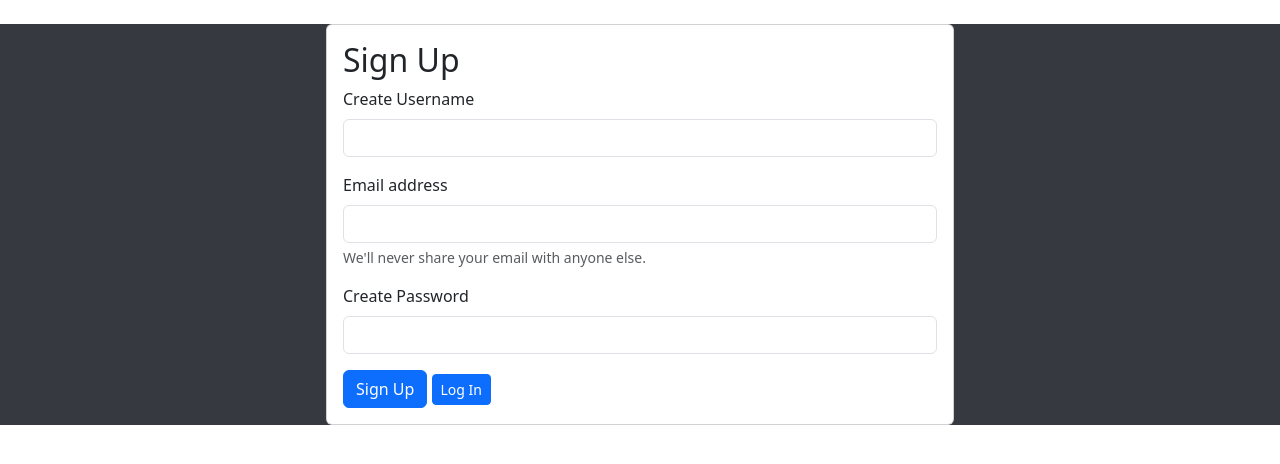
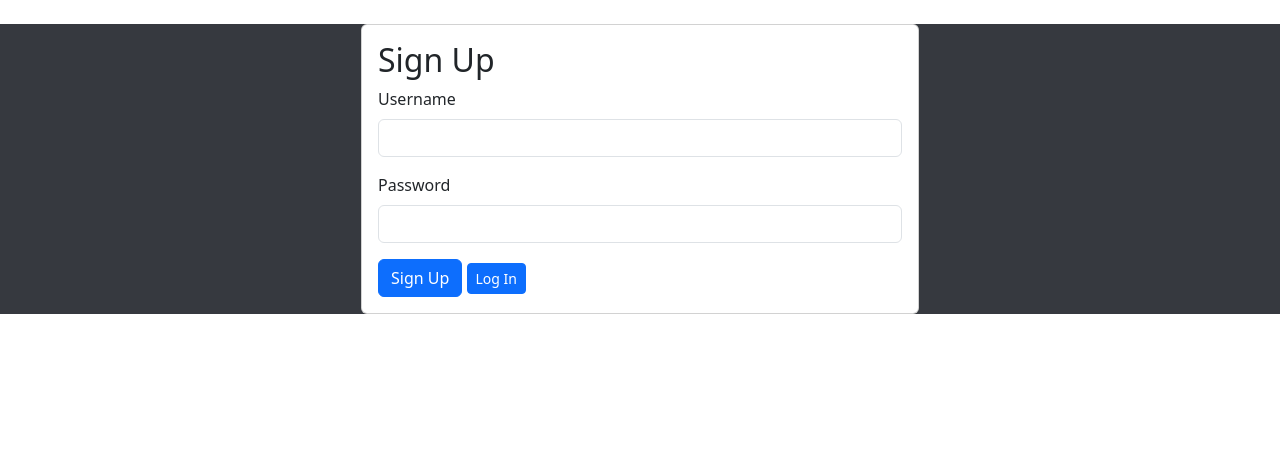
Before and after one commit to kevinpatto/ChatterBox, a Node project: template views/signup.handlebars in a window 1280 px wide. Shown: the part 56-520 px from the top of the page. Run offline with Node 20 templates, Linux system fonts and the light colour scheme; the template is opened without the code that fills it, so the values that code supplies are empty; some libraries are stand-ins or nearby versions.

Commit message:
same-ified login and signup

```diff
--- a/views/signup.handlebars
+++ b/views/signup.handlebars
@@ -1,30 +1,23 @@
-<div class="row mt-4">
+<div class="container mt-4">
     <div class="col-md-6 mx-auto">
         <div class="card">
             <div class="card-body">
                 <h2 class="card-title">Sign Up</h2>
                 <form>
                     <div class="mb-3">
-                        <label for="username-signup" class="form-label">Create Username</label>
-                        <input id="username-signup" type="text" class="form-control" aria-label="Username">
+                        <label for="username-input" class="form-label">Username</label>
+                        <input type="input" class="form-control" id="username-input">
                     </div>
                     <div class="mb-3">
-                        <label for="signup-email" class="form-label">Email address</label>
-                        <input type="email" class="form-control" id="signup-email" aria-describedby="signup-email-help">
-                        <div id="signup-email-help" class="form-text">We'll never share your email with anyone else.
-                        </div>
-                    </div>
-                    <div class="mb-3">
-                        <label for="signup-password" class="form-label">Create Password</label>
-                        <input type="password" class="form-control" id="signup-password">
+                        <label for="password-input" class="form-label">Password</label>
+                        <input type="password" class="form-control" id="password-input">
                     </div>
                     <button id="signup-btn" type="submit" class="btn btn-primary">Sign Up</button>
                     <a type="button" class="btn btn-primary btn-sm" href="/user/login">Log In</a>
-
                 </form>
             </div>
         </div>
     </div>
 </div>
 
-<script scr="/js/signup.js"></script>
+<script src="/js/signup.js"></script>
```
Also changed, not shown: views/login.handlebars (+6 -7 lines).
